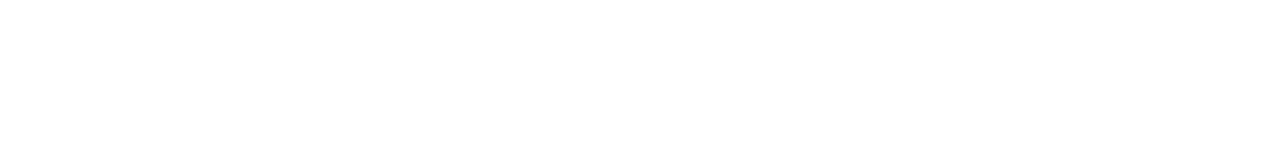
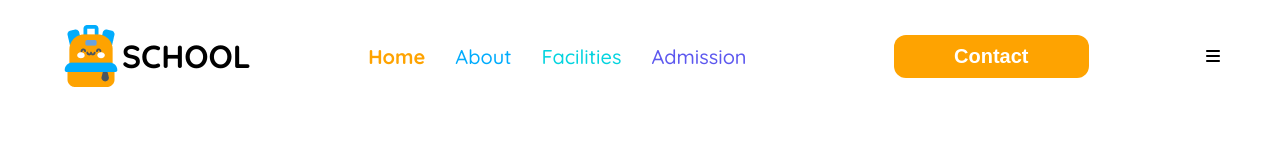
Before and after one commit to ron7116/kids-school, a plain HTML site: page index.html in a window 1280 px wide. Drawn offline with Linux system fonts and the light colour scheme.

Commit message:
navbar completed

```diff
--- a/index.html
+++ b/index.html
@@ -5,9 +5,36 @@
     <meta name="viewport" content="width=device-width, initial-scale=1.0" />
     <title>kids-school</title>
     <link rel="stylesheet" href="styles/style.css" />
+    <script
+      src="https://kit.fontawesome.com/c67e0e4ac2.js"
+      crossorigin="anonymous"
+    ></script>
   </head>
   <body class="quicksand-font">
-    <header></header>
+    <header>
+      <nav class="navbar display-flex">
+        <div class="logo display-flex">
+          <img src="assets/logo.png" alt="" />
+          <h3 class="logo-name">SCHOOL</h3>
+        </div>
+        <ul class="nav-links display-flex">
+          <li class="nav-item">
+            <a href="" class="nav-link" id="home-link">Home</a>
+          </li>
+          <li class="nav-item">
+            <a href="" class="nav-link" id="about-link">About</a>
+          </li>
+          <li class="nav-item">
+            <a href="" class="nav-link" id="facilities-link">Facilities</a>
+          </li>
+          <li class="nav-item">
+            <a href="" class="nav-link" id="admission-link">Admission</a>
+          </li>
+        </ul>
+        <button class="nav-btn">Contact</button>
+        <i class="fa-solid fa-bars"></i>
+      </nav>
+    </header>
     <main></main>
     <footer></footer>
   </body>
--- a/styles/style.css
+++ b/styles/style.css
@@ -5,3 +5,81 @@
   font-optical-sizing: auto;
   font-style: normal;
 }
+* {
+  margin: 0;
+  padding: 0;
+  box-sizing: border-box;
+}
+/* shared styles */
+.display-flex {
+  display: flex;
+}
+.navbar,
+.banner {
+  max-width: 1160px;
+  margin: 0 auto;
+}
+/* nav bar style */
+.navbar {
+  justify-content: space-between;
+  align-items: center;
+  padding: 25px 0;
+}
+.logo {
+  align-items: center;
+}
+.logo .logo-name {
+  font-size: 2rem;
+  font-weight: 700;
+}
+.nav-item {
+  list-style: none;
+  margin-right: 30px;
+}
+.nav-link {
+  text-decoration: none;
+  font-size: 1.25rem;
+  font-weight: 500;
+}
+#home-link {
+  color: #fea301;
+  font-weight: 700;
+}
+#about-link {
+  color: #01acfd;
+}
+#facilities-link {
+  color: #05d4df;
+}
+#admission-link {
+  color: #5d58ef;
+}
+.nav-btn {
+  padding: 10px 60px;
+  background-color: #fea301;
+  color: white;
+  font-size: 1.25rem;
+  font-weight: 600;
+  border: none;
+  border-radius: 12px;
+}
+.fa-bars {
+  display: none;
+}
+/* responsive styles */
+@media screen and (max-width: 576px) {
+  header {
+    border-bottom: 0.5px solid #fea301;
+  }
+  .navbar {
+    padding-left: 16px;
+    padding-right: 16px;
+  }
+  .nav-links,
+  .nav-btn {
+    display: none;
+  }
+  .fa-bars {
+    display: inline;
+  }
+}
```
